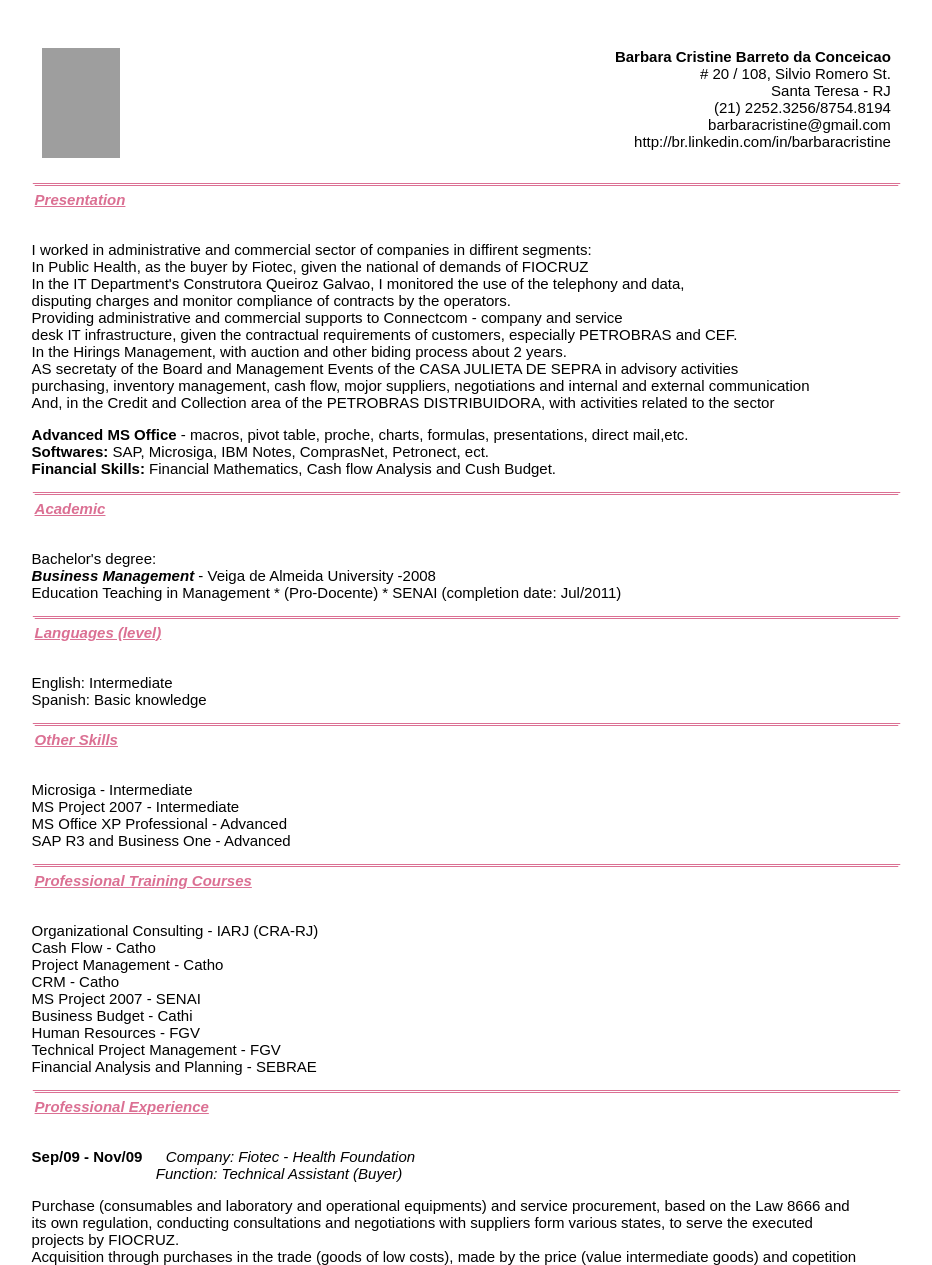
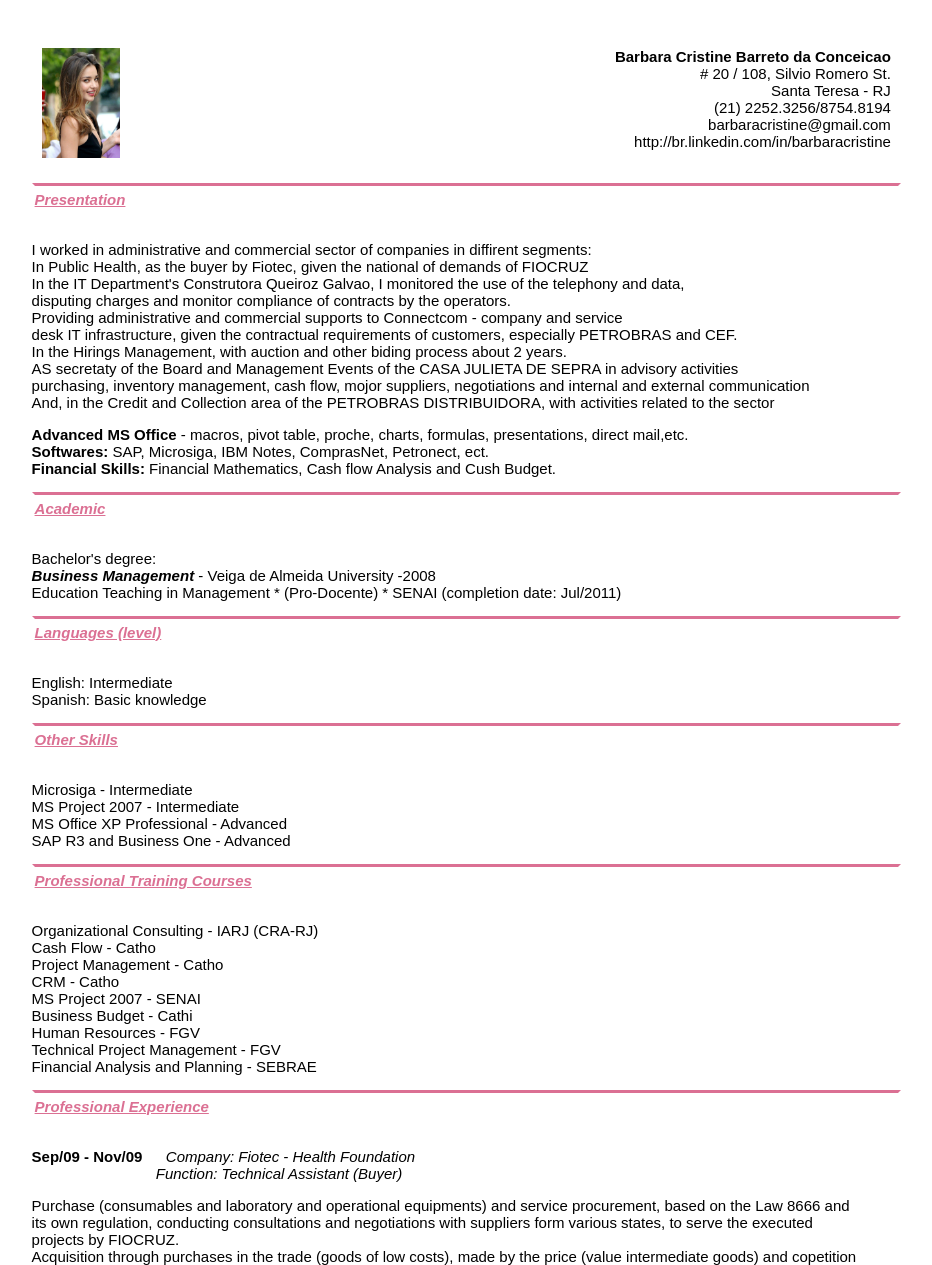
Before and after one commit to quocviet16292/WEBPROJECT, a PHP site: page /Assignment_2.html in a window 1280 px wide. Shown: the whole page, without its empty margins (44-976 px from the left). Run offline with PHP 8.4, Linux system fonts and the light colour scheme; grey boxes are pictures that could not be loaded.

Commit message:
web project

```diff
--- a/css/cssAss2.css
+++ b/css/cssAss2.css
@@ -21,7 +21,7 @@ header{
     font-size: 15px;
 }
 h3{
-    border:3px double palevioletred;
+    border:3px solid palevioletred;
     border-color: #ffffff;
     border-collapse: collapse;
     border-top-color: palevioletred;
```
Also changed, not shown: img/abstract-technology-particle-background_52683-25766.jpg (added), img/miranda kerr.jpg (added).
